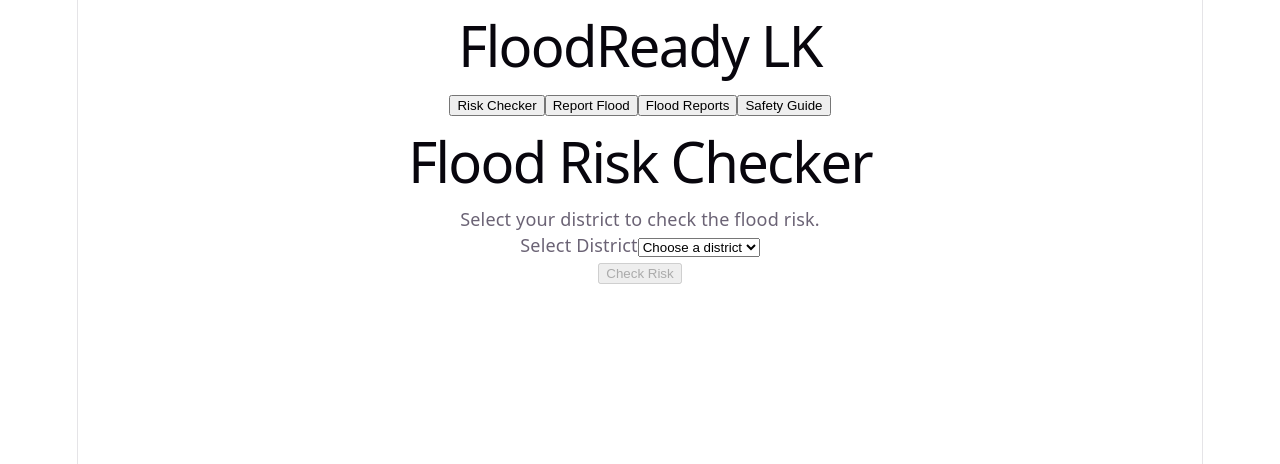
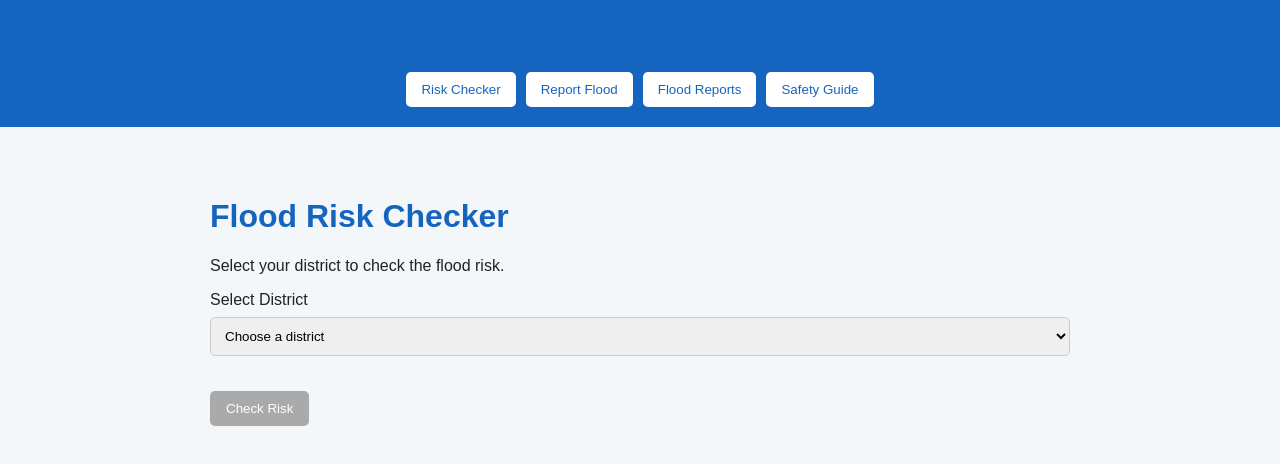
Before and after one commit to SUSITHMALAN/floodready-lk, a React (Vite) app in the folder frontend/: page / in a window 1280 px wide. Shown: the top 464 px of the page. Built offline with nearby package versions, Linux system fonts and the light colour scheme.

Commit message:
Polish frontend styling and integration

```diff
--- a/frontend/src/App.css
+++ b/frontend/src/App.css
@@ -1,184 +1,90 @@
-.counter {
-  font-size: 16px;
-  padding: 5px 10px;
-  border-radius: 5px;
-  color: var(--accent);
-  background: var(--accent-bg);
-  border: 2px solid transparent;
-  transition: border-color 0.3s;
-  margin-bottom: 24px;
-
-  &:hover {
-    border-color: var(--accent-border);
-  }
-  &:focus-visible {
-    outline: 2px solid var(--accent);
-    outline-offset: 2px;
-  }
+#root {
+  min-height: 100vh;
 }
 
-.hero {
-  position: relative;
-
-  .base,
-  .framework,
-  .vite {
-    inset-inline: 0;
-    margin: 0 auto;
+body {
+  margin: 0;
+  font-family: Arial, sans-serif;
+  background: #f4f7f9;
+  color: #222;
 }
 
-  .base {
-    width: 170px;
-    position: relative;
-    z-index: 0;
+header {
+  background: #1565c0;
+  color: white;
+  padding: 20px;
+  text-align: center;
 }
 
-  .framework,
-  .vite {
-    position: absolute;
+header h1 {
+  margin: 0 0 15px;
 }
 
-  .framework {
-    z-index: 1;
-    top: 34px;
-    height: 28px;
-    transform: perspective(2000px) rotateZ(300deg) rotateX(44deg) rotateY(39deg)
-      scale(1.4);
+nav {
+  display: flex;
+  justify-content: center;
+  gap: 10px;
+  flex-wrap: wrap;
 }
 
-  .vite {
-    z-index: 0;
-    top: 107px;
-    height: 26px;
-    width: auto;
-    transform: perspective(2000px) rotateZ(300deg) rotateX(40deg) rotateY(39deg)
-      scale(0.8);
-  }
+nav button {
+  padding: 10px 15px;
+  border: none;
+  border-radius: 5px;
+  cursor: pointer;
+  background: white;
+  color: #1565c0;
 }
 
-#center {
-  display: flex;
-  flex-direction: column;
-  gap: 25px;
-  place-content: center;
-  place-items: center;
-  flex-grow: 1;
-
-  @media (max-width: 1024px) {
-    padding: 32px 20px 24px;
-    gap: 18px;
-  }
+nav button:hover {
+  background: #e3f2fd;
 }
 
-#next-steps {
-  display: flex;
-  border-top: 1px solid var(--border);
-  text-align: left;
-
-  & > div {
-    flex: 1 1 0;
-    padding: 32px;
-    @media (max-width: 1024px) {
-      padding: 24px 20px;
-    }
+main {
+  max-width: 900px;
+  margin: 30px auto;
+  padding: 20px;
 }
 
-  .icon {
-    margin-bottom: 16px;
-    width: 22px;
-    height: 22px;
+h1,
+h2,
+h3 {
+  color: #1565c0;
 }
 
-  @media (max-width: 1024px) {
-    flex-direction: column;
-    text-align: center;
-  }
+input,
+select,
+textarea {
+  width: 100%;
+  padding: 10px;
+  margin: 8px 0 15px;
+  border: 1px solid #ccc;
+  border-radius: 5px;
+  box-sizing: border-box;
 }
 
-#docs {
-  border-right: 1px solid var(--border);
-
-  @media (max-width: 1024px) {
-    border-right: none;
-    border-bottom: 1px solid var(--border);
-  }
+textarea {
+  min-height: 100px;
 }
 
-#next-steps ul {
-  list-style: none;
-  padding: 0;
-  display: flex;
-  gap: 8px;
-  margin: 32px 0 0;
-
-  .logo {
-    height: 18px;
+button {
+  padding: 10px 16px;
+  border: none;
+  border-radius: 5px;
+  cursor: pointer;
+  background: #1565c0;
+  color: white;
 }
 
-  a {
-    color: var(--text-h);
-    font-size: 16px;
-    border-radius: 6px;
-    background: var(--social-bg);
-    display: flex;
-    padding: 6px 12px;
-    align-items: center;
-    gap: 8px;
-    text-decoration: none;
-    transition: box-shadow 0.3s;
-
-    &:hover {
-      box-shadow: var(--shadow);
-    }
-    .button-icon {
-      height: 18px;
-      width: 18px;
-    }
+button:disabled {
+  background: #aaa;
+  cursor: not-allowed;
 }
 
-  @media (max-width: 1024px) {
-    margin-top: 20px;
-    flex-wrap: wrap;
-    justify-content: center;
-
-    li {
-      flex: 1 1 calc(50% - 8px);
+main > div > div {
+  margin-bottom: 20px;
 }
 
-    a {
-      width: 100%;
-      justify-content: center;
-      box-sizing: border-box;
+main li {
+  margin-bottom: 10px;
 }
-  }
-}
-
-#spacer {
-  height: 88px;
-  border-top: 1px solid var(--border);
-  @media (max-width: 1024px) {
-    height: 48px;
-  }
-}
-
-.ticks {
-  position: relative;
-  width: 100%;
-
-  &::before,
-  &::after {
-    content: '';
-    position: absolute;
-    top: -4.5px;
-    border: 5px solid transparent;
-  }
-
-  &::before {
-    left: 0;
-    border-left-color: var(--border);
-  }
-  &::after {
-    right: 0;
-    border-right-color: var(--border);
-  }
-}
--- a/frontend/src/index.css
+++ b/frontend/src/index.css
@@ -1,111 +1,25 @@
-:root {
-  --text: #6b6375;
-  --text-h: #08060d;
-  --bg: #fff;
-  --border: #e5e4e7;
-  --code-bg: #f4f3ec;
-  --accent: #aa3bff;
-  --accent-bg: rgba(170, 59, 255, 0.1);
-  --accent-border: rgba(170, 59, 255, 0.5);
-  --social-bg: rgba(244, 243, 236, 0.5);
-  --shadow:
-    rgba(0, 0, 0, 0.1) 0 10px 15px -3px, rgba(0, 0, 0, 0.05) 0 4px 6px -2px;
-
-  --sans: system-ui, 'Segoe UI', Roboto, sans-serif;
-  --heading: system-ui, 'Segoe UI', Roboto, sans-serif;
-  --mono: ui-monospace, Consolas, monospace;
-
-  font: 18px/145% var(--sans);
-  letter-spacing: 0.18px;
-  color-scheme: light dark;
-  color: var(--text);
-  background: var(--bg);
-  font-synthesis: none;
-  text-rendering: optimizeLegibility;
-  -webkit-font-smoothing: antialiased;
-  -moz-osx-font-smoothing: grayscale;
-
-  @media (max-width: 1024px) {
-    font-size: 16px;
-  }
-}
-
-@media (prefers-color-scheme: dark) {
-  :root {
-    --text: #9ca3af;
-    --text-h: #f3f4f6;
-    --bg: #16171d;
-    --border: #2e303a;
-    --code-bg: #1f2028;
-    --accent: #c084fc;
-    --accent-bg: rgba(192, 132, 252, 0.15);
-    --accent-border: rgba(192, 132, 252, 0.5);
-    --social-bg: rgba(47, 48, 58, 0.5);
-    --shadow:
-      rgba(0, 0, 0, 0.4) 0 10px 15px -3px, rgba(0, 0, 0, 0.25) 0 4px 6px -2px;
-  }
-
-  #social .button-icon {
-    filter: invert(1) brightness(2);
-  }
-}
-
-#root {
-  width: 1126px;
-  max-width: 100%;
-  margin: 0 auto;
-  text-align: center;
-  border-inline: 1px solid var(--border);
-  min-height: 100svh;
-  display: flex;
-  flex-direction: column;
+* {
   box-sizing: border-box;
 }
 
 body {
   margin: 0;
+  font-family: Arial, sans-serif;
+  background: #f4f7f9;
+  color: #222;
 }
 
-h1,
-h2 {
-  font-family: var(--heading);
-  font-weight: 500;
-  color: var(--text-h);
+button,
+input,
+select,
+textarea {
+  font-family: inherit;
 }
 
-h1 {
-  font-size: 56px;
-  letter-spacing: -1.68px;
-  margin: 32px 0;
-  @media (max-width: 1024px) {
-    font-size: 36px;
-    margin: 20px 0;
-  }
-}
-h2 {
-  font-size: 24px;
-  line-height: 118%;
-  letter-spacing: -0.24px;
-  margin: 0 0 8px;
-  @media (max-width: 1024px) {
-    font-size: 20px;
-  }
-}
-p {
-  margin: 0;
+button {
+  cursor: pointer;
 }
 
-code,
-.counter {
-  font-family: var(--mono);
-  display: inline-flex;
-  border-radius: 4px;
-  color: var(--text-h);
+#root {
+  min-height: 100vh;
 }
-
-code {
-  font-size: 15px;
-  line-height: 135%;
-  padding: 4px 8px;
-  background: var(--code-bg);
-}
```
Lines whose indentation alone changed are shown as unchanged.
